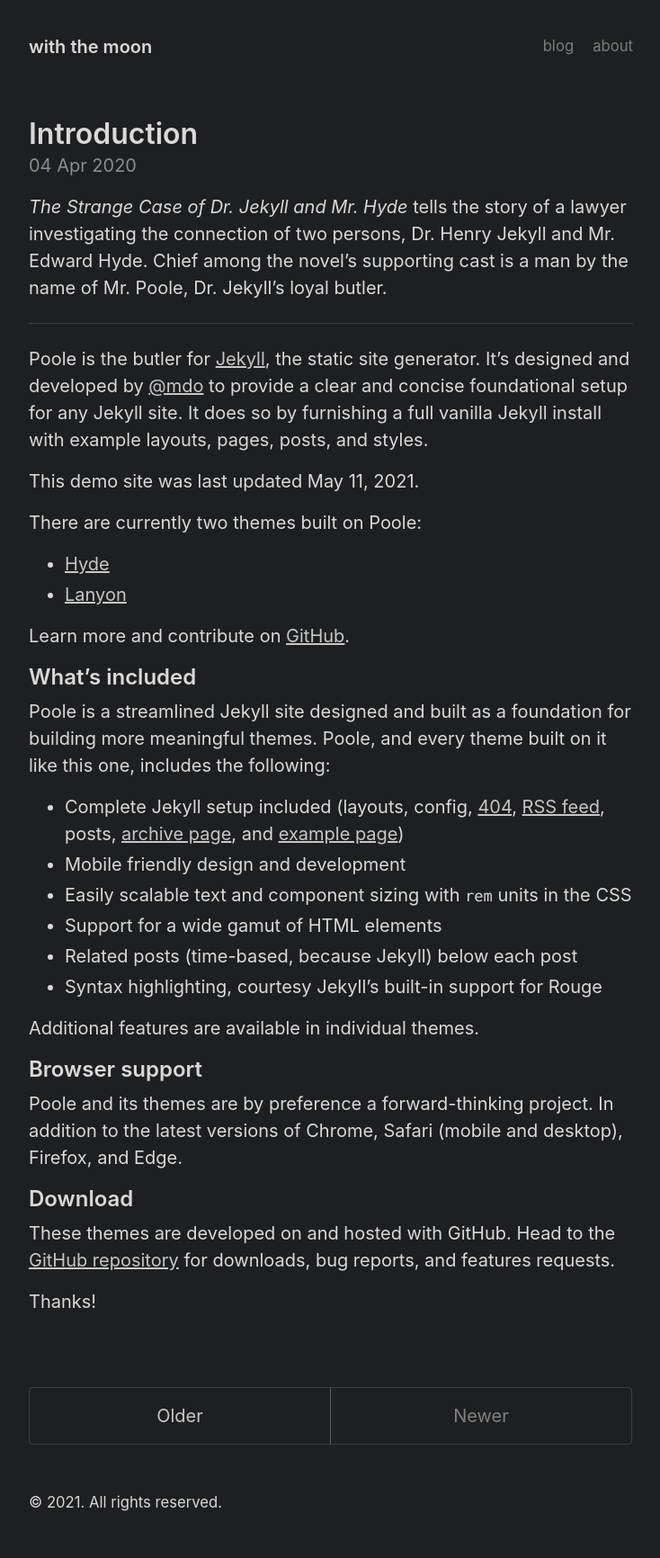
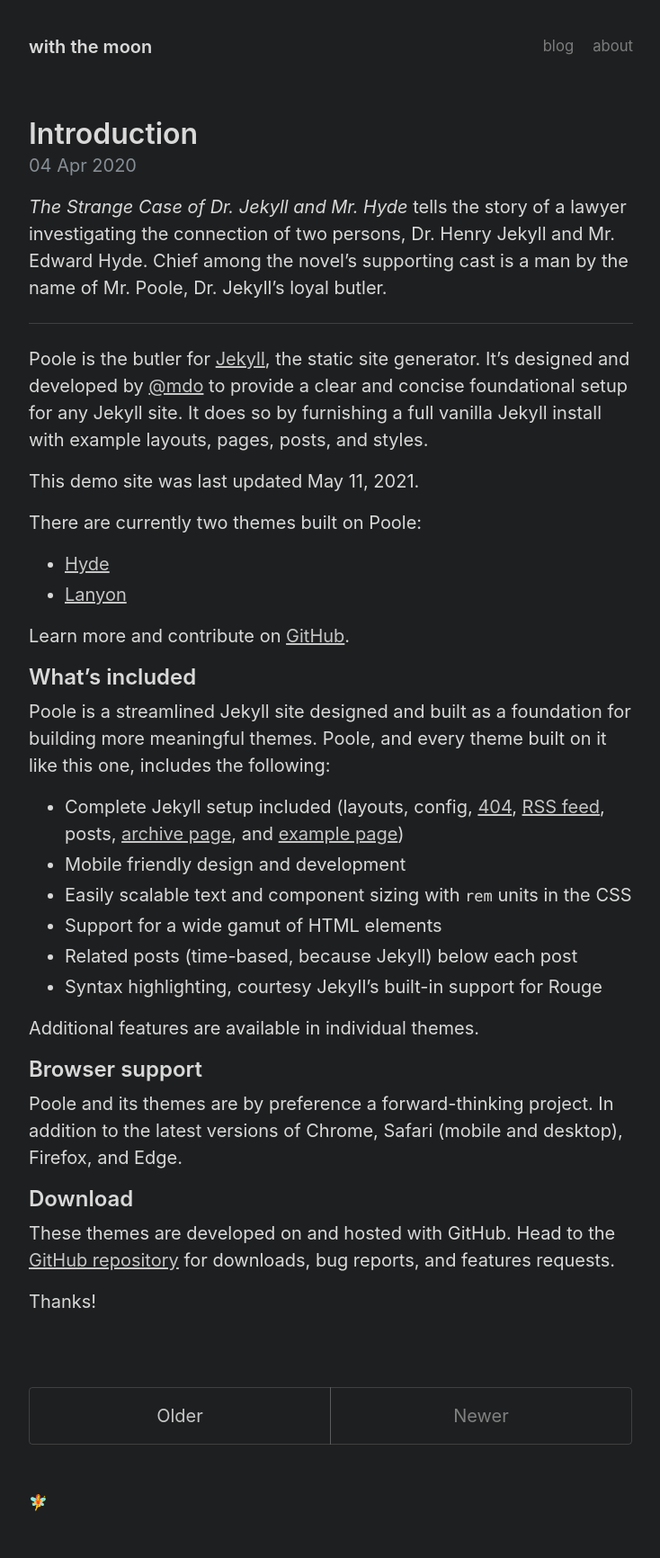
Before and after one commit to leggomygrego/leggomygrego.github.io, a Jekyll site: the page built from index.html, in a window 1280 px wide. Shown: the whole page at 90% size, without its empty margins (272-1006 px from the left). Built offline with Jekyll 4.4.1, drawn with Linux system fonts in a browser that asks for light colours; the list of posts is cut into pages by our own code.

Commit message:
other footer

```diff
--- a/_layouts/default.html
+++ b/_layouts/default.html
@@ -22,10 +22,7 @@
 
       <footer class="footer">
         <small>
-          &copy;
-          <time datetime="{{ site.time | date_to_xmlschema }}"
-            >{{ site.time | date: '%Y' }}</time
-          >. All rights reserved.
+          🧚
         </small>
       </footer>
     </div>
```
